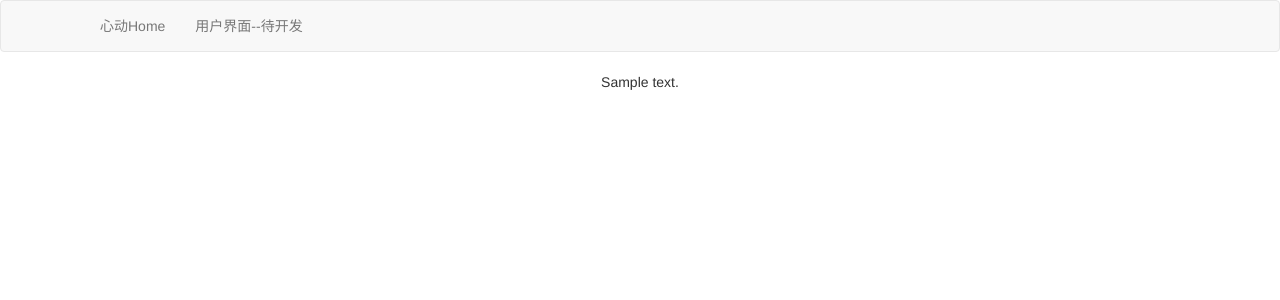
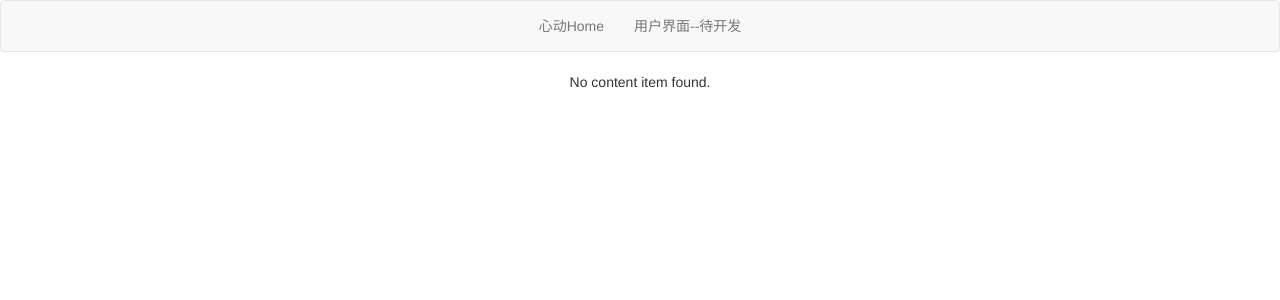
Before and after one commit to Li-ym-cloud/heartpouding, a Flask app: page / in a window 1280 px wide. Shown: the top 300 px of the page. Run offline with Flask 3, Linux system fonts and the light colour scheme; tables that the repository leaves empty hold one stand-in row (values such as "Sample post"); some libraries are stand-ins or nearby versions.

Commit message:
基于flaskbootstrp对代码进行了重新维护

```diff
--- a/ContentRead/templates/base.html
+++ b/ContentRead/templates/base.html
@@ -8,11 +8,22 @@ Welcome to 心动
 {% endif %}
 {% endblock %}
 
+{% block styles %}
+{{ super() }}
+<style>
+    .navbar-center {
+        display: flex;
+        justify-content: center;
+        width: 100%;
+    }
+</style>
+{% endblock %}
+
 {% block navbar %}
 <nav class="navbar navbar-default">
     <div class="container">
         <div class="collapse navbar-collapse" id="bs-example-navbar-collapse-1">
-            <ul class="nav navbar-nav">
+            <ul class="nav navbar-nav navbar-center"> <!-- 添加了navbar-center类 -->
                 <li><a href="{{ url_for('main.index') }}">心动Home</a></li>
                 <li><a href="{{ url_for('main.index') }}">用户界面--待开发</a></li>
             </ul>
@@ -22,7 +33,6 @@ Welcome to 心动
 {% endblock %}
 
 {% block content %}
-<!-- 子模板会在这里插入内容 -->
 <div class="container text-center">
     {% block app_content %}{% endblock %}
 </div>
--- a/ContentRead/templates/index.html
+++ b/ContentRead/templates/index.html
@@ -1,10 +1,34 @@
 <!-- templates/index.html -->
 {% extends "base.html" %}
 
+{% block styles %}
+{{ super() }}
+<style>
+    .navbar-nav .content-item {
+        margin-right: 1rem; /* 右边距 */
+        margin-left: 1rem; /* 左边距 */
+        margin-top: 0.5rem; /* 上边距 */
+        margin-bottom: 0.5rem; /* 下边距 */
+    }
+
+    .content-item-large-text {
+        font-size: 2rem; /* 调整字体大小 */
+    }
+</style>
+{% endblock %}
+
 {% block app_content %}
-    {% if content_item %}
-        <p>{{ content_item.content }}</p>
-    {% else %}
-        <p>No content item found.</p>
-    {% endif %}
+{% if content_item %}
+<ul class="d-flex flex-column justify-content-center align-items-center">
+    <li style="list-style-type: none;"><br></li>
+    <li class="content-item content-item-large-text" style="list-style-type: none;">{{ content_item.content }}</li>
+    <!-- 应用新的类 -->
+    <li style="list-style-type: none;"><br></li>
+    <li style="list-style-type: none;">
+        <a href="{{ url_for('main.index') }}" class="btn btn-primary btn-sm">下一条</a>
+    </li>
+</ul>
+{% else %}
+<p>No content item found.</p>
+{% endif %}
 {% endblock %}
--- a/ContentRead/views.py
+++ b/ContentRead/views.py
@@ -1,10 +1,18 @@
 from flask import Blueprint, render_template
-from .models import ContentFlushItem,db
+from .models import ContentFlushItem, db, UserLabel
 
 bp = Blueprint('main', __name__)
 
 
 @bp.route('/')
 def index():
-    content_item = ContentFlushItem.query.filter(ContentFlushItem.content.isnot(None)).order_by(db.func.random()).first()
+    user_label = UserLabel.query.first()
+    content_item = ContentFlushItem.query.filter(
+        ContentFlushItem.id > user_label.max_content_id,
+        ContentFlushItem.content.isnot(None)
+    ).first()
+    if content_item:
+        # 更新UserLabel的max_content_id
+        user_label.max_content_id = content_item.id
+        db.session.commit()
     return render_template('index.html', content_item=content_item)
--- a/WriteContent/TenApiViewWrite.py
+++ b/WriteContent/TenApiViewWrite.py
@@ -3,7 +3,7 @@
 @Email 2308570708@qq.com
 @FileName TenApiViewWrite.py
 @DateTime 2024/11/920:26
-@Speak 通过https://docs.tenapi.cn/获得数据，本api预估在241224停止更新
+@Speak 通过https://docs.tenapi.cn/获得数据，本api预估在241224停止更新 --已经废弃
 """
 
 import PGDBReadWrite as pgrw
```
Also changed, not shown: ContentRead/models.py (+11 -0 lines).
